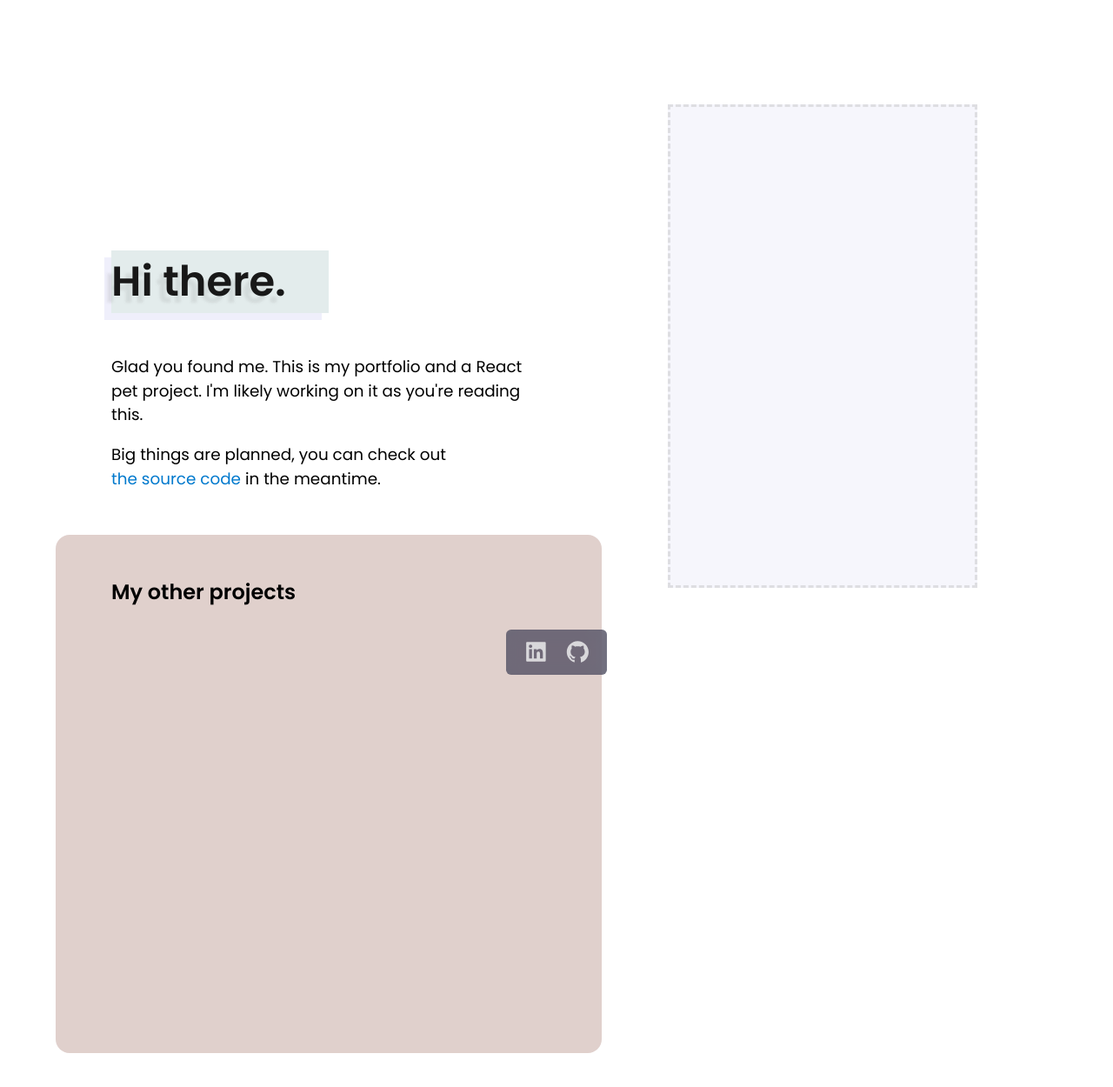
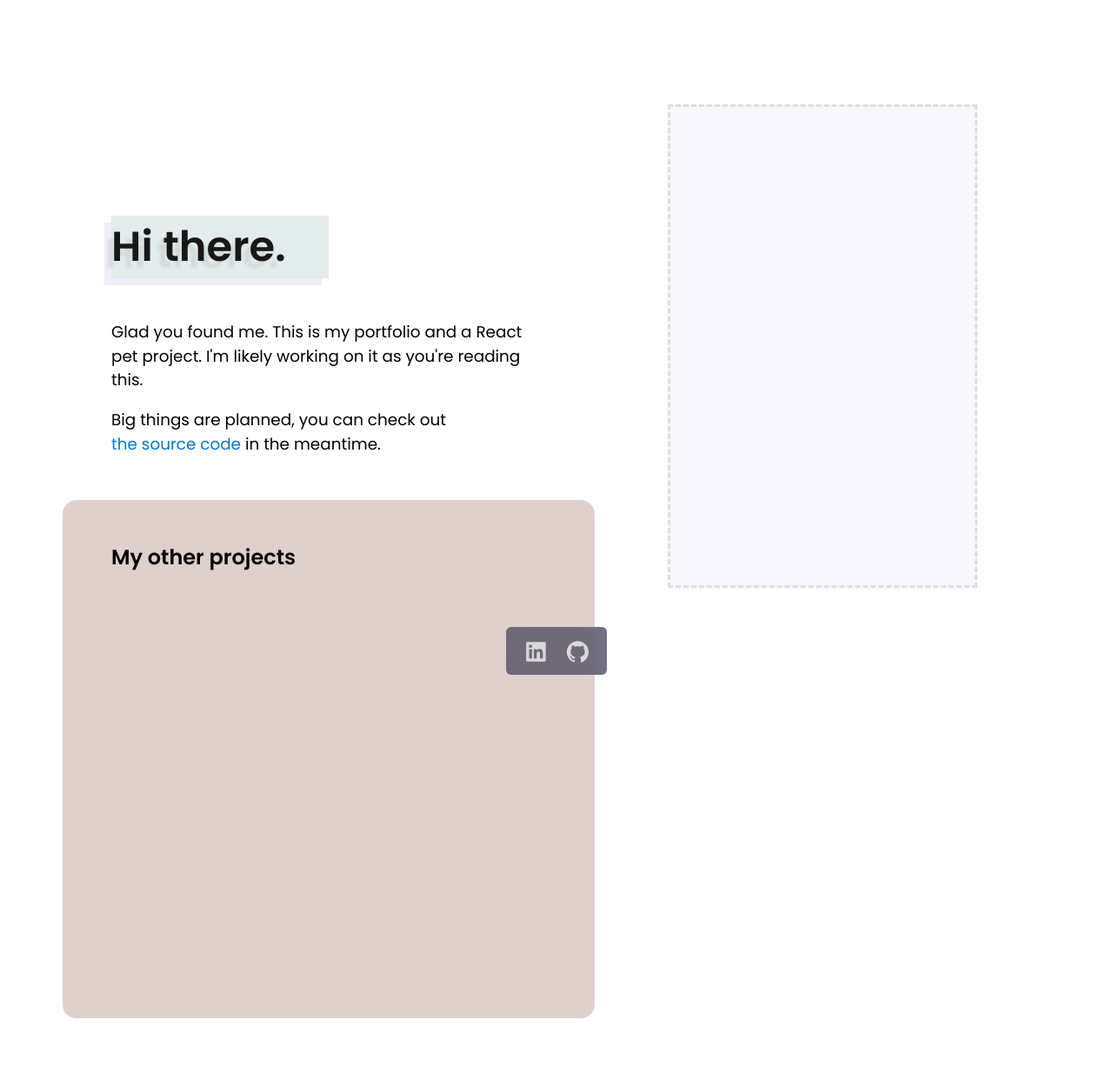
Before and after one commit to alexphl/alexphl.github.io, a React (Create React App) app: page / in a window 1280 px wide. Shown: the top 1250 px of the page at 87% size. Built offline with nearby package versions, Linux system fonts and the light colour scheme.

Commit message:
More layout tweaks

```diff
--- a/src/index.css
+++ b/src/index.css
@@ -54,15 +54,15 @@ html, body, #root {
   backdrop-filter: blur(5px) saturate(100%);
   border-radius: 1em;
   margin: 0em 1em 0em 1em;
-  padding: 3em 4em 3em 4em;
-  margin-left: -4em;
+  padding: 3em 3.5em 3em 3.5em;
+  margin-left: -3.5em;
   width: 500px;
   max-width: 90%;
   margin-bottom: 120px;
 }
 
 header {
-  padding-top: 30vh;
+  padding-top: 25vh;
   grid-column: 2;
   padding-bottom: 20px;
   width: fit-content;
@@ -154,7 +154,7 @@ footer {
 #footerLinks {
   grid-column: 2;
   color:  var(--bg);
-  height: 1.8em;
+  height: 1.9em;
   width: 4em;
   font-size: 1.8em;
   background-color: rgba(80,80,100,0.8);
```
